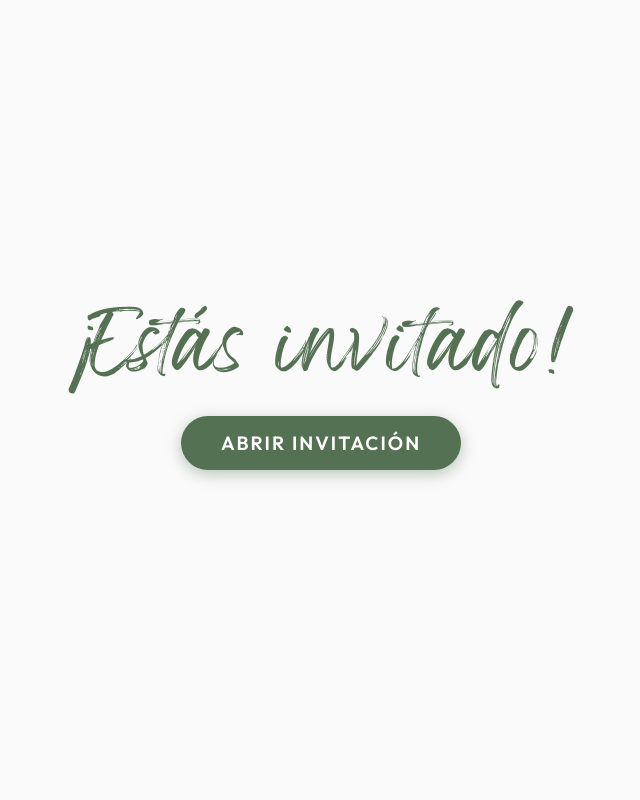
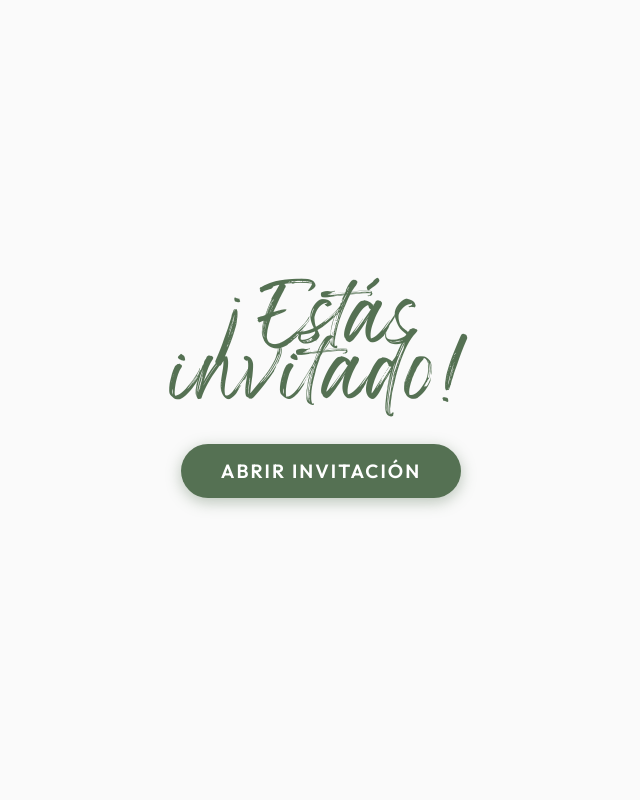
Before and after one commit to WalArg/invitacion_cumple, a React (Vite) app: page / in a window 1280 px wide. Shown: the top 800 px of the page, without its empty margins (319-959 px from the left). Built offline with nearby package versions, Linux system fonts and the light colour scheme.

Commit message:
Separar '¡ Estás invitado!' en dos renglones y dar espacio al signo de exclamación

```diff
--- a/src/App.jsx
+++ b/src/App.jsx
@@ -350,7 +350,7 @@ function App() {
       {/* Pantalla de bienvenida / Sobre */}
       <div className={`welcome-overlay ${isOpened ? 'opened' : ''}`}>
         <div className="welcome-content">
-          <h2>¡Estás invitado!</h2>
+          <h2>¡ Estás <br /> invitado!</h2>
           <button className="open-btn" onClick={handleOpenInvitation}>
             Abrir Invitación
           </button>
```
